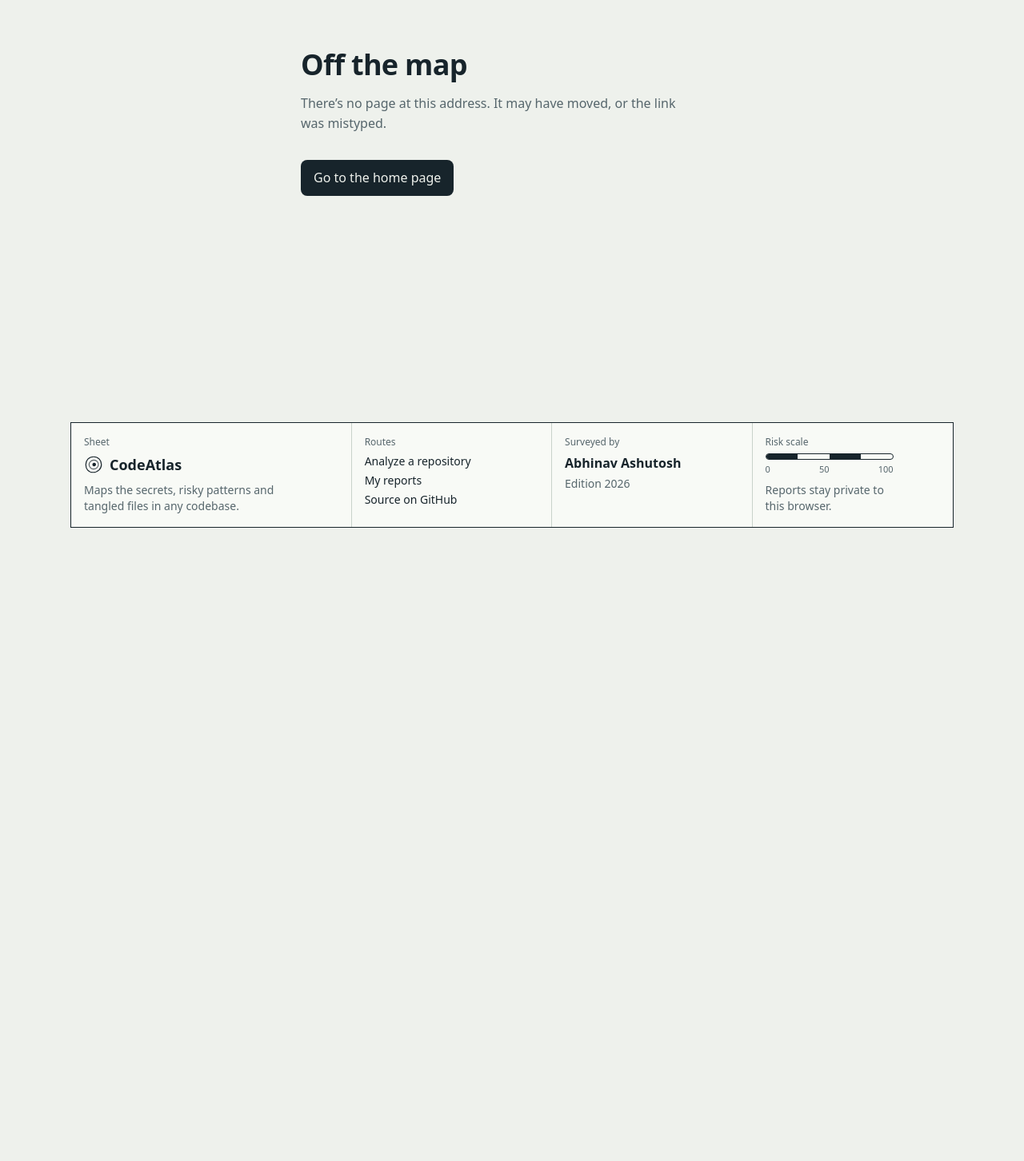
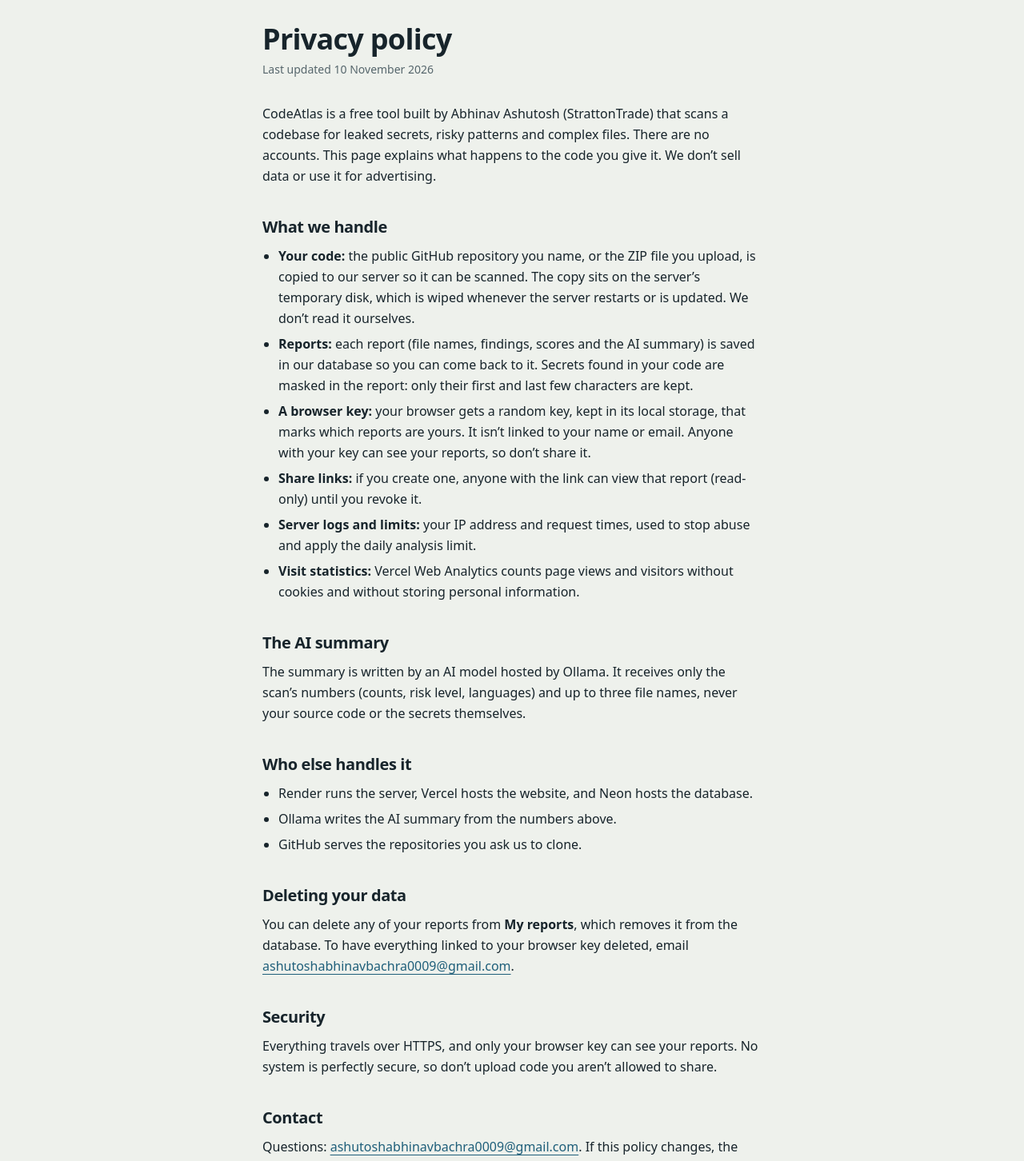
Before and after one commit to Abhinav-836/CodeAtlas, a Next.js app in the folder frontend/: page /privacy in a window 1280 px wide. Before the commit this address had no page. Shown: the part 100-1552 px from the top of the page at 80% size. Before the commit the page ends 800 px from the top, so only its background shows below. Built offline with nearby package versions, Linux system fonts and the light colour scheme.

Commit message:
fixed legal works

```diff
--- /dev/null
+++ b/frontend/app/privacy/page.jsx
@@ -0,0 +1,76 @@
+import LegalPage, { CONTACT } from "@/components/LegalPage";
+
+export const metadata = { title: "Privacy policy" };
+
+export default function Privacy() {
+  return (
+    <LegalPage title="Privacy policy">
+      <p>
+        CodeAtlas is a free tool built by Abhinav Ashutosh (StrattonTrade) that scans a codebase for leaked secrets,
+        risky patterns and complex files. There are no accounts. This page explains what happens to the code you
+        give it. We don&rsquo;t sell data or use it for advertising.
+      </p>
+
+      <h2>What we handle</h2>
+      <ul>
+        <li>
+          <strong>Your code:</strong> the public GitHub repository you name, or the ZIP file you upload, is copied to
+          our server so it can be scanned. The copy sits on the server&rsquo;s temporary disk, which is wiped whenever
+          the server restarts or is updated. We don&rsquo;t read it ourselves.
+        </li>
+        <li>
+          <strong>Reports:</strong> each report (file names, findings, scores and the AI summary) is saved in our
+          database so you can come back to it. Secrets found in your code are masked in the report: only their first
+          and last few characters are kept.
+        </li>
+        <li>
+          <strong>A browser key:</strong> your browser gets a random key, kept in its local storage, that marks which
+          reports are yours. It isn&rsquo;t linked to your name or email. Anyone with your key can see your reports, so
+          don&rsquo;t share it.
+        </li>
+        <li>
+          <strong>Share links:</strong> if you create one, anyone with the link can view that report (read-only)
+          until you revoke it.
+        </li>
+        <li>
+          <strong>Server logs and limits:</strong> your IP address and request times, used to stop abuse and apply
+          the daily analysis limit.
+        </li>
+        <li>
+          <strong>Visit statistics:</strong> Vercel Web Analytics counts page views and visitors without cookies and
+          without storing personal information.
+        </li>
+      </ul>
+
+      <h2>The AI summary</h2>
+      <p>
+        The summary is written by an AI model hosted by Ollama. It receives only the scan&rsquo;s numbers (counts,
+        risk level, languages) and up to three file names, never your source code or the secrets themselves.
+      </p>
+
+      <h2>Who else handles it</h2>
+      <ul>
+        <li>Render runs the server, Vercel hosts the website, and Neon hosts the database.</li>
+        <li>Ollama writes the AI summary from the numbers above.</li>
+        <li>GitHub serves the repositories you ask us to clone.</li>
+      </ul>
+
+      <h2>Deleting your data</h2>
+      <p>
+        You can delete any of your reports from <strong>My reports</strong>, which removes it from the database. To
+        have everything linked to your browser key deleted, email <a href={`mailto:${CONTACT}`}>{CONTACT}</a>.
+      </p>
+
+      <h2>Security</h2>
+      <p>
+        Everything travels over HTTPS, and only your browser key can see your reports. No system is perfectly secure,
+        so don&rsquo;t upload code you aren&rsquo;t allowed to share.
+      </p>
+
+      <h2>Contact</h2>
+      <p>
+        Questions: <a href={`mailto:${CONTACT}`}>{CONTACT}</a>. If this policy changes, the date at the top changes too.
+      </p>
+    </LegalPage>
+  );
+}
--- /dev/null
+++ b/frontend/app/terms/page.jsx
@@ -0,0 +1,46 @@
+import Link from "next/link";
+import LegalPage, { CONTACT } from "@/components/LegalPage";
+
+export const metadata = { title: "Terms of service" };
+
+export default function Terms() {
+  return (
+    <LegalPage title="Terms of service">
+      <p>
+        These terms cover your use of CodeAtlas, a free tool built by Abhinav Ashutosh (StrattonTrade). By analyzing a
+        repository or uploading a file, you agree to them.
+      </p>
+
+      <h2>Your code</h2>
+      <ul>
+        <li>Only analyze code you own or have permission to share. You keep all rights to your code.</li>
+        <li>You let us copy and process it only to produce your report, as described in the <Link href="/privacy">privacy policy</Link>.</li>
+      </ul>
+
+      <h2>Acceptable use</h2>
+      <p>
+        Don&rsquo;t use CodeAtlas to break the law, to attack or overload the service, to get around its daily limits,
+        or to upload malware. We may block access that does.
+      </p>
+
+      <h2>Reports are a starting point</h2>
+      <p>
+        Findings come from automated scans and an AI model. They can miss real problems and flag harmless code. A
+        clean report doesn&rsquo;t mean your code is secure; it isn&rsquo;t a security audit or professional advice.
+        If CodeAtlas finds a real secret, rotate it, since removing it from the code alone isn&rsquo;t enough.
+      </p>
+
+      <h2>The service</h2>
+      <p>
+        CodeAtlas is free and provided &ldquo;as is&rdquo;, without any guarantee that it will always be available or
+        error-free, and reports may be removed if the service changes. To the extent the law allows, we are not
+        liable for losses that come from using it. These terms are governed by the laws of India.
+      </p>
+
+      <h2>Contact</h2>
+      <p>
+        <a href={`mailto:${CONTACT}`}>{CONTACT}</a>. If these terms change, the date at the top changes too.
+      </p>
+    </LegalPage>
+  );
+}
--- /dev/null
+++ b/frontend/components/LegalPage.jsx
@@ -0,0 +1,22 @@
+import Link from "next/link";
+
+export const CONTACT = "ashutoshabhinavbachra0009@gmail.com";
+export const UPDATED = "10 November 2026";
+
+/** Shared layout for the privacy policy and terms of service. */
+export default function LegalPage({ title, children }) {
+  return (
+    <div className="mx-auto max-w-2xl px-4 py-12 sm:px-6 md:py-16">
+      <h1 className="text-4xl font-semibold">{title}</h1>
+      <p className="mt-2 text-sm text-muted">Last updated {UPDATED}</p>
+      <article className="mt-8 leading-relaxed [&_a]:text-accent [&_a]:underline [&_a]:underline-offset-4 [&_h2]:mt-10 [&_h2]:mb-3 [&_h2]:text-xl [&_h2]:font-semibold [&_li]:ml-5 [&_li]:list-disc [&_p]:mt-3 [&_ul]:mt-3 [&_ul]:space-y-1.5">
+        {children}
+      </article>
+      <p className="mt-12 flex gap-5 text-sm">
+        <Link href="/" className="text-accent hover:underline">Home</Link>
+        <Link href="/privacy" className="text-accent hover:underline">Privacy</Link>
+        <Link href="/terms" className="text-accent hover:underline">Terms</Link>
+      </p>
+    </div>
+  );
+}
--- a/frontend/components/SiteFooter.jsx
+++ b/frontend/components/SiteFooter.jsx
@@ -59,6 +59,15 @@ export default function SiteFooter() {
                   Source on GitHub
                 </a>
               </li>
+              <li>
+                <Link href="/privacy" className="hover:text-accent">
+                  Privacy
+                </Link>
+                {" · "}
+                <Link href="/terms" className="hover:text-accent">
+                  Terms
+                </Link>
+              </li>
             </ul>
           </Cell>
           <Cell label="Surveyed by" className="border-b sm:border-b-0 sm:border-r">
--- a/frontend/components/UploadPanel.jsx
+++ b/frontend/components/UploadPanel.jsx
@@ -1,5 +1,6 @@
 "use client";
 
+import Link from "next/link";
 import { useRef, useState } from "react";
 import { useRouter } from "next/navigation";
 import { analyzeAPI, errorMessage, uploadAPI } from "@/lib/api";
@@ -191,6 +192,11 @@ export default function UploadPanel() {
         {busy && <span className="h-4 w-4 animate-spin rounded-full border-2 border-current border-r-transparent" aria-hidden="true" />}
         {buttonLabel}
       </button>
+      <p className="mt-3 text-center text-xs text-muted">
+        Only analyze code you&rsquo;re allowed to share. By continuing you agree to the{" "}
+        <Link href="/terms" className="underline underline-offset-2 hover:text-ink">Terms</Link> and{" "}
+        <Link href="/privacy" className="underline underline-offset-2 hover:text-ink">Privacy policy</Link>.
+      </p>
       {phase === "cloning" && (
         <p className="mt-3 text-center text-sm text-muted">Large repos can take a minute to clone.</p>
       )}
```
